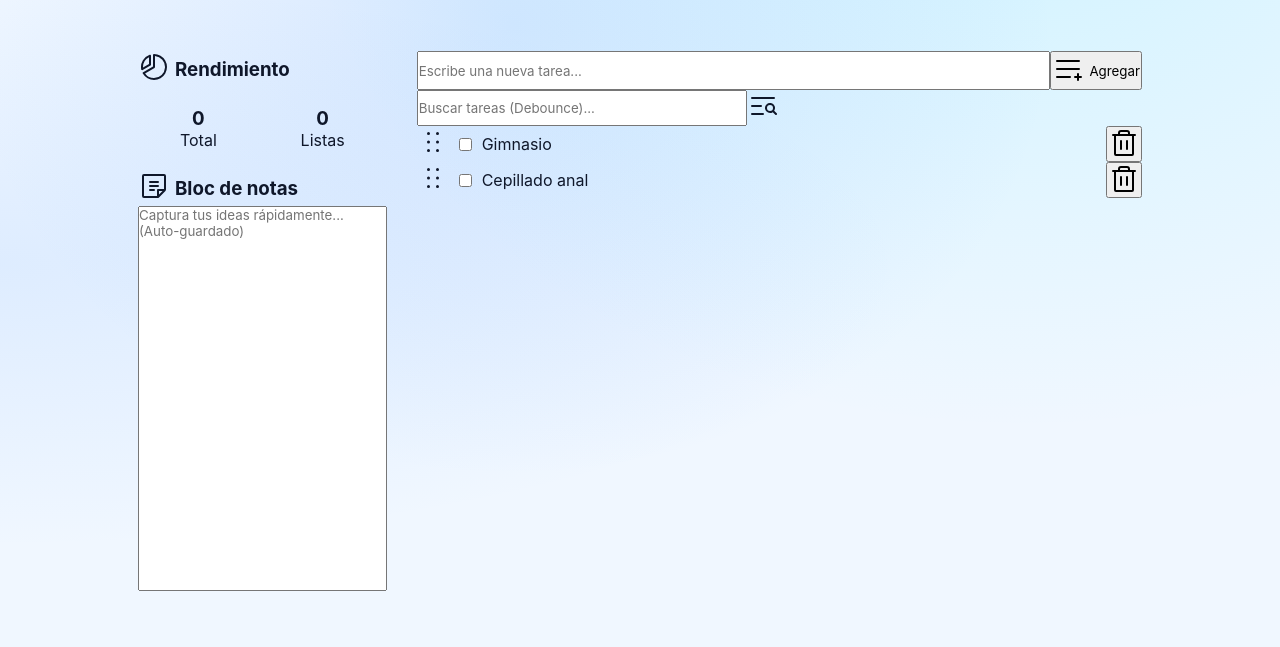
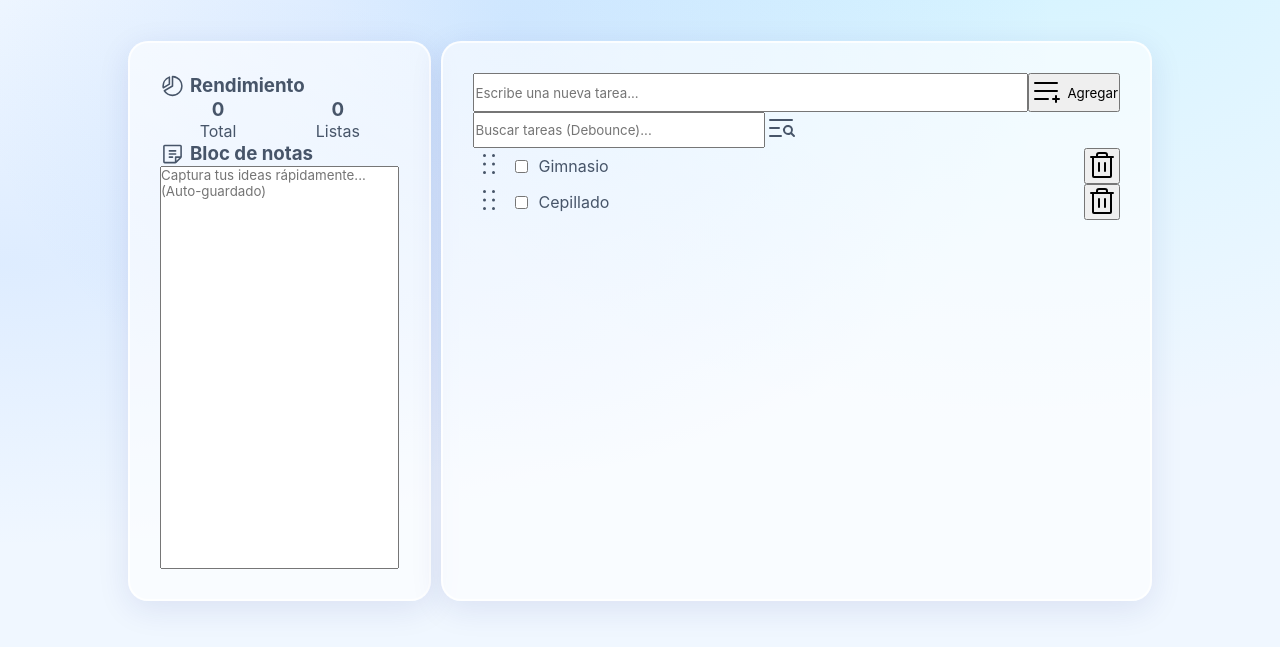
Before and after one commit to Ericknvp/mindtracker-js, a plain HTML site: page index.html in a window 1280 px wide. Shown: the part 135-782 px from the top of the page. Drawn offline with Linux system fonts and the light colour scheme.

Commit message:
Inicio de diseño

```diff
--- a/index.html
+++ b/index.html
@@ -32,7 +32,7 @@
       </header>
 
       <main class="dashboardContainer">
-        <aside class="counter">
+        <aside class="counter dashContainer">
           <section class="titleCounterSection">
             <div class="iconDash" data-icon="grafica"></div>
             <h3>Rendimiento</h3>
@@ -50,8 +50,8 @@
           </section>
 
           <section class="notes">
-            <div class="notesTitle">
-              <span data-icon="nota"></span>
+            <div class="notesTitle titleCounterSection">
+              <span data-icon="nota" class="iconDash"></span>
               <h3>Bloc de notas</h3>
             </div>
             <textarea
@@ -61,7 +61,7 @@
           </section>
         </aside>
 
-        <section class="addTasks">
+        <section class="addTasks dashContainer">
           <form class="writeTasks">
             <input
               type="text"
@@ -100,7 +100,7 @@
             <li class="task" draggable="true">
               <span class="draggableIcon" data-icon="arrastrar"></span>
               <input type="checkbox" name="taskCompleted" id="task1" />
-              <label for="task1">Cepillado anal</label>
+              <label for="task1">Cepillado</label>
 
               <button
                 type="button"
--- /dev/null
+++ b/styles/components/dashContainer.css
@@ -0,0 +1,15 @@
+.dashContainer {
+    background: var(--glass-bg);
+    box-shadow: var(--shadow);
+    border: 2px solid var(--glass-border);
+    border-radius: 20px;
+    padding: 30px;
+    color: var(--text-muted);
+}
+.titleCounterSection .iconDash{
+    display: flex;
+    text-align: center;
+    align-items: center;
+    width: 25px;
+    height: 25px;
+}
--- a/styles/layout/layout.css
+++ b/styles/layout/layout.css
@@ -21,7 +21,7 @@
   gap: 10px;
 }
 .dashboardContainer section {
-  padding: 10px;
+  /* padding: 10px; */
 }
 .counter {
   flex: 1;
--- a/styles/main.css
+++ b/styles/main.css
@@ -2,4 +2,5 @@
 @import "base/global.css";
 @import "base/typography.css";
 @import "layout/layout.css";
-@import "layout/phoneLayout.css"
+@import "layout/phoneLayout.css" ;
+@import "components/dashContainer.css";
```
